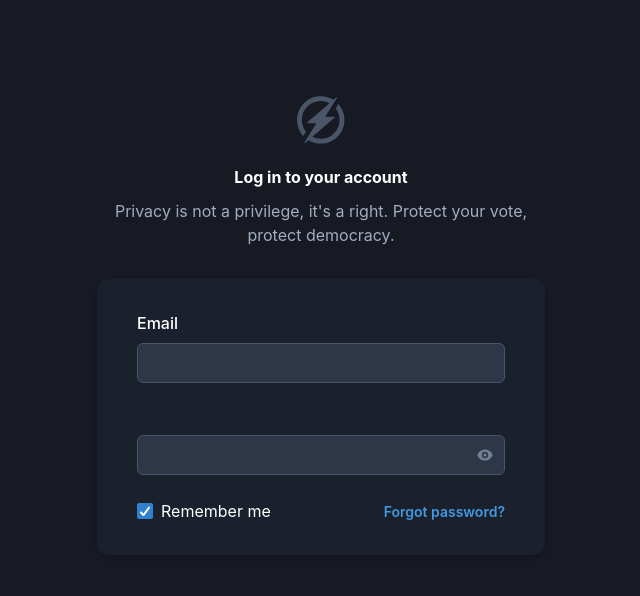
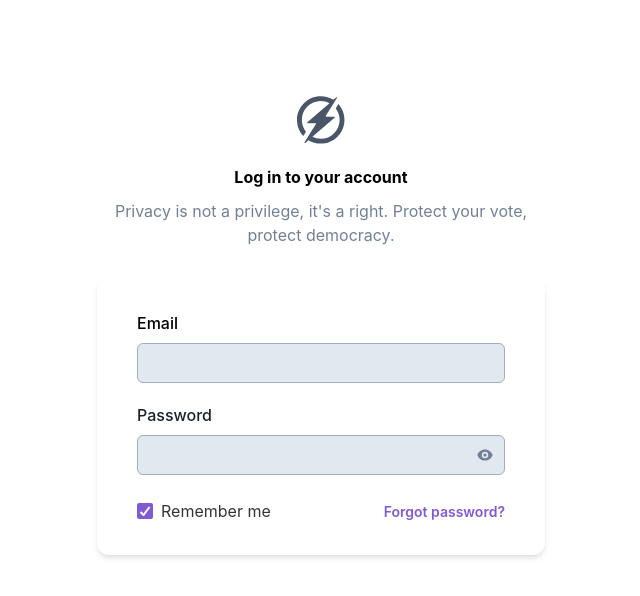
Before and after one commit to izqalan/fabric-voting, a Next.js app in the folder app/fabric-voting-client/: page /login in a window 1280 px wide. Shown: the top 596 px of the page, without its empty margins (319-959 px from the left). Built offline with nearby package versions, Linux system fonts and the light colour scheme.

Commit message:
added dark mode theming

```diff
--- a/app/fabric-voting-client/components/elements/passwordField.tsx
+++ b/app/fabric-voting-client/components/elements/passwordField.tsx
@@ -6,6 +6,7 @@ import {
   InputGroup,
   InputProps,
   InputRightElement,
+  useColorModeValue,
   useDisclosure,
   useMergeRefs,
 } from '@chakra-ui/react'
@@ -38,7 +39,7 @@ export const PasswordField = forwardRef<HTMLInputElement, InputProps>((props, re
         </InputRightElement>
         <Input
           id="password"
-          bg="gray.700" borderColor="gray.600"
+          bg={useColorModeValue("gray.200", "gray.700")} borderColor={useColorModeValue("gray.400", "gray.600")}
           ref={mergeRef}
           name="password"
           type={isOpen ? 'text' : 'password'}
--- /dev/null
+++ b/app/fabric-voting-client/components/elements/theme.ts
@@ -0,0 +1,12 @@
+import { extendTheme, type ThemeConfig } from '@chakra-ui/react'
+
+// 2. Add your color mode config
+const config: ThemeConfig = {
+  initialColorMode: 'light',
+  useSystemColorMode: false,
+}
+
+// 3. extend the theme
+const theme = extendTheme({ config })
+
+export default theme
--- a/app/fabric-voting-client/components/layouts/SidebarWithHeader.tsx
+++ b/app/fabric-voting-client/components/layouts/SidebarWithHeader.tsx
@@ -21,11 +21,14 @@ import {
   MenuDivider,
   MenuItem,
   MenuList,
+  useColorMode,
 } from '@chakra-ui/react';
 import {
   FiMenu,
   FiBell,
   FiChevronDown,
+  FiMoon,
+  FiSun,
 } from 'react-icons/fi';
 import { IconType } from 'react-icons';
 import { useRouter } from 'next/router'
@@ -45,7 +48,7 @@ export default function SidebarWithHeader({
 }) {
   const { isOpen, onOpen, onClose } = useDisclosure();
   return (
-    <Box minH="100vh" bg={useColorModeValue('gray.100', 'gray.900')}>
+    <Box minH="100vh" bg={useColorModeValue('gray.100', 'gray.900')} textColor={useColorModeValue('gray.700', 'inherit')}>
       <SidebarContent
         LinkItems={linkItems}
         onClose={() => onClose}
@@ -81,7 +84,6 @@ const SidebarContent = ({ LinkItems, onClose, ...rest }: SidebarProps) => {
   const router = useRouter();
   return (
     <Box
-      transition="3s ease"
       bg={useColorModeValue('white', 'gray.900')}
       borderRight="1px"
       borderRightColor={useColorModeValue('gray.200', 'gray.700')}
@@ -90,8 +92,9 @@ const SidebarContent = ({ LinkItems, onClose, ...rest }: SidebarProps) => {
       h="full"
       {...rest}>
       <Flex h="20" alignItems="center" mx="8" justifyContent="space-between">
-        <Text fontSize="2xl" fontFamily="monospace" fontWeight="bold">
-          Logo
+        <Text fontSize="2xl" fontFamily="monospace" fontWeight="bold" bgGradient='linear(to-l, #7928CA, #FF0080)'
+          bgClip='text'>
+          Fabric Voting
         </Text>
         <CloseButton display={{ base: 'flex', md: 'none' }} onClick={onClose} />
       </Flex>
@@ -144,6 +147,8 @@ interface MobileProps extends FlexProps {
   onOpen: () => void;
 }
 const MobileNav = ({ onOpen, ...rest }: MobileProps) => {
+  const { colorMode, toggleColorMode } = useColorMode()
+
   return (
     <Flex
       ml={{ base: 0, md: 60 }}
@@ -167,8 +172,11 @@ const MobileNav = ({ onOpen, ...rest }: MobileProps) => {
         display={{ base: 'flex', md: 'none' }}
         fontSize="2xl"
         fontFamily="monospace"
-        fontWeight="bold">
-        Logo
+        fontWeight="bold"
+        bgGradient='linear(to-l, #7928CA, #FF0080)'
+        bgClip='text'
+      >
+        Fabric Voting
       </Text>
 
       <HStack spacing={{ base: '0', md: '6' }}>
@@ -178,6 +186,14 @@ const MobileNav = ({ onOpen, ...rest }: MobileProps) => {
           aria-label="open menu"
           icon={<FiBell />}
         />
+        <IconButton
+          size="lg"
+          variant="ghost"
+          aria-label="open menu"
+          icon={colorMode === 'light' ? <FiMoon /> : <FiSun />}
+          onClick={toggleColorMode}
+        />
+
         <Flex alignItems={'center'}>
           <Menu>
             <MenuButton
@@ -196,7 +212,7 @@ const MobileNav = ({ onOpen, ...rest }: MobileProps) => {
                   alignItems="flex-start"
                   spacing="1px"
                   ml="2">
-                  <Text fontSize="sm">Justina Clark</Text>
+                  <Text fontSize="sm">Izqalan Nor'Izad</Text>
                   <Text fontSize="xs" color="gray.600">
                     Admin
                   </Text>
--- a/app/fabric-voting-client/pages/_app.tsx
+++ b/app/fabric-voting-client/pages/_app.tsx
@@ -1,6 +1,6 @@
-import '@/styles/globals.css'
 import type { AppProps } from 'next/app'
 import { ChakraProvider } from '@chakra-ui/react'
+import { ColorModeScript } from '@chakra-ui/react'
 import { useRouter } from 'next/router'
 import {
   FiHome,
@@ -8,6 +8,7 @@ import {
   FiBarChart,
 } from 'react-icons/fi';
 import SidebarWithHeader from '@/components/layouts/SidebarWithHeader'
+import { extendTheme, type ThemeConfig } from '@chakra-ui/react'
 
 export default function App({ Component, pageProps }: AppProps) {
   const router = useRouter();
@@ -19,7 +20,6 @@ export default function App({ Component, pageProps }: AppProps) {
 
   return (
     <ChakraProvider>
-      {/* if url is admin include sidebar */}
       {router.pathname.includes('admin') ? (
         <SidebarWithHeader linkItems={LinkItems}>
           <Component {...pageProps} />
--- a/app/fabric-voting-client/pages/_document.tsx
+++ b/app/fabric-voting-client/pages/_document.tsx
@@ -1,10 +1,14 @@
+import { ColorModeScript, extendTheme, ThemeConfig } from '@chakra-ui/react'
 import { Html, Head, Main, NextScript } from 'next/document'
+import theme from '@/components/elements/theme'
 
 export default function Document() {
+
   return (
     <Html lang="en">
       <Head />
       <body>
+        <ColorModeScript initialColorMode={theme.config.initialColorMode} />
         <Main />
         <NextScript />
       </body>
--- a/app/fabric-voting-client/pages/login.tsx
+++ b/app/fabric-voting-client/pages/login.tsx
@@ -10,6 +10,7 @@ import {
   Input,
   Stack,
   Text,
+  useColorModeValue,
 } from '@chakra-ui/react'
 import { Logo } from '@/components/elements/logo'
 import { PasswordField } from '@/components/elements/passwordField'
@@ -18,15 +19,15 @@ import { PasswordField } from '@/components/elements/passwordField'
 export default function Login() {
 
   return (
-    <Box h="100vh"  bg="gray.900">
+    <Box h="100vh"  bg={useColorModeValue("white", "gray.900")}>
       <Container maxW="lg" py={{ base: '12', md: '24' }} px={{ base: '0', sm: '8' }} >
       <Stack spacing="8">
         <Stack spacing="6">
           <Logo />
           <Stack spacing={{ base: '2', md: '3' }} textAlign="center">
-            <Heading size={{ base: 'xs', md: 'sm' }} color="white">Log in to your account</Heading>
+            <Heading size={{ base: 'xs', md: 'sm' }} color={useColorModeValue("black", "white")}>Log in to your account</Heading>
             <HStack spacing="1" justify="center">
-              <Text color="gray.400">Privacy is not a privilege, it's a right. Protect your vote, protect democracy.</Text>
+              <Text color="gray.500">Privacy is not a privilege, it's a right. Protect your vote, protect democracy.</Text>
             </HStack>
           </Stack>
         </Stack>
@@ -36,22 +37,22 @@ export default function Login() {
           // bg={{ base: 'transparent', sm: 'bg-surface' }}
           boxShadow={{ base: 'none', sm: 'md' }}
           borderRadius={{ base: 'none', sm: 'xl' }}
-          bg="gray.800"
+          bg={useColorModeValue("white", "gray.800")}
         >
           <Stack spacing="6">
             <Stack spacing="5">
               <FormControl>
-                <FormLabel htmlFor="email" color="white">Email</FormLabel>
-                <Input id="email" type="email" bg="gray.700" borderColor="gray.600" _hover={{ borderColor: 'white' }} />
+                <FormLabel htmlFor="email" color={useColorModeValue("black", "white")}>Email</FormLabel>
+                <Input id="email" type="email" bg={useColorModeValue("gray.200", "gray.700")} borderColor={useColorModeValue("gray.400", "gray.600")} _hover={{ borderColor: 'white' }} />
               </FormControl>
               <PasswordField />
             </Stack>
             <HStack justify="space-between">
-              <Checkbox defaultChecked colorScheme="blue">
-                <Text color="white">Remember me</Text>
+              <Checkbox defaultChecked colorScheme="purple">
+                <Text color={useColorModeValue("blackAlpha.800", "white")}>Remember me</Text>
               </Checkbox>
               <Button variant="link" colorScheme="blue" size="sm">
-                <Text color="blue.400">Forgot password?</Text>
+                <Text color="purple.500">Forgot password?</Text>
               </Button>
             </HStack>
           </Stack>
```
